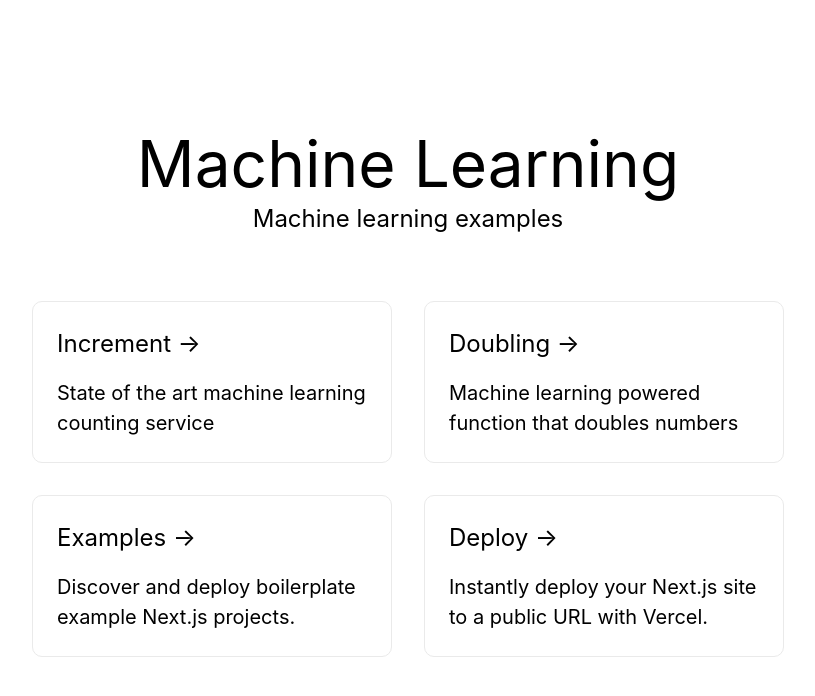
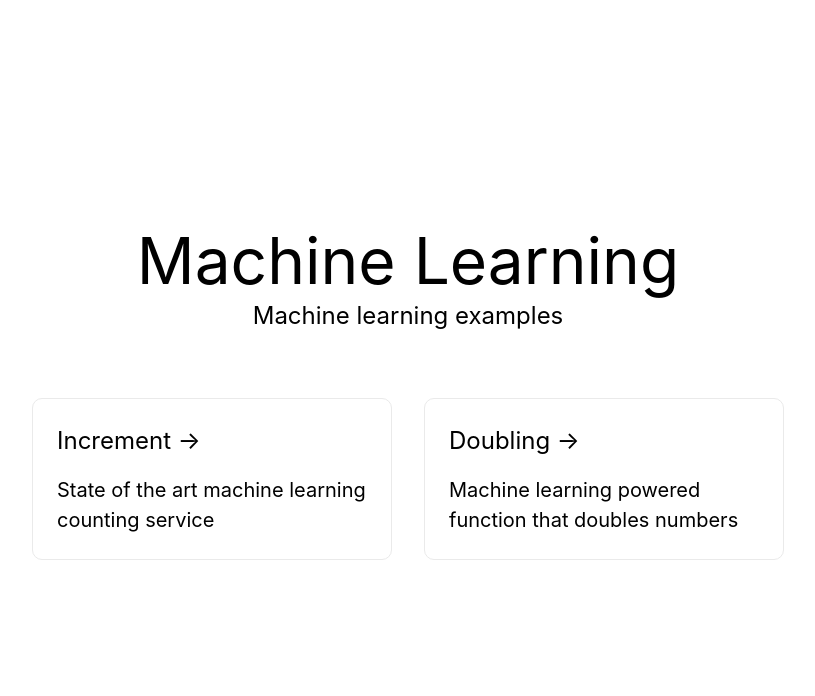
Before and after one commit to chrisgrounds/ml-examples, a Next.js app: page / in a window 1280 px wide. Shown: the top 696 px of the page, without its empty margins (232-1047 px from the left). Built offline with nearby package versions, Linux system fonts and the light colour scheme.

Commit message:
Remove autocreated cards

```diff
--- a/pages/index.js
+++ b/pages/index.js
@@ -28,24 +28,6 @@
           desc="Machine learning powered function that doubles numbers"
           href="/double"
         />
-
-        <a
-          href="https://github.com/vercel/next.js/tree/master/examples"
-          className={styles.card}
-        >
-          <h3>Examples &rarr;</h3>
-          <p>Discover and deploy boilerplate example Next.js projects.</p>
-        </a>
-
-        <a
-          href="https://vercel.com/new?utm_source=create-next-app&utm_medium=default-template&utm_campaign=create-next-app"
-          className={styles.card}
-        >
-          <h3>Deploy &rarr;</h3>
-          <p>
-            Instantly deploy your Next.js site to a public URL with Vercel.
-          </p>
-        </a>
       </div>
     </Page>
   )
```
